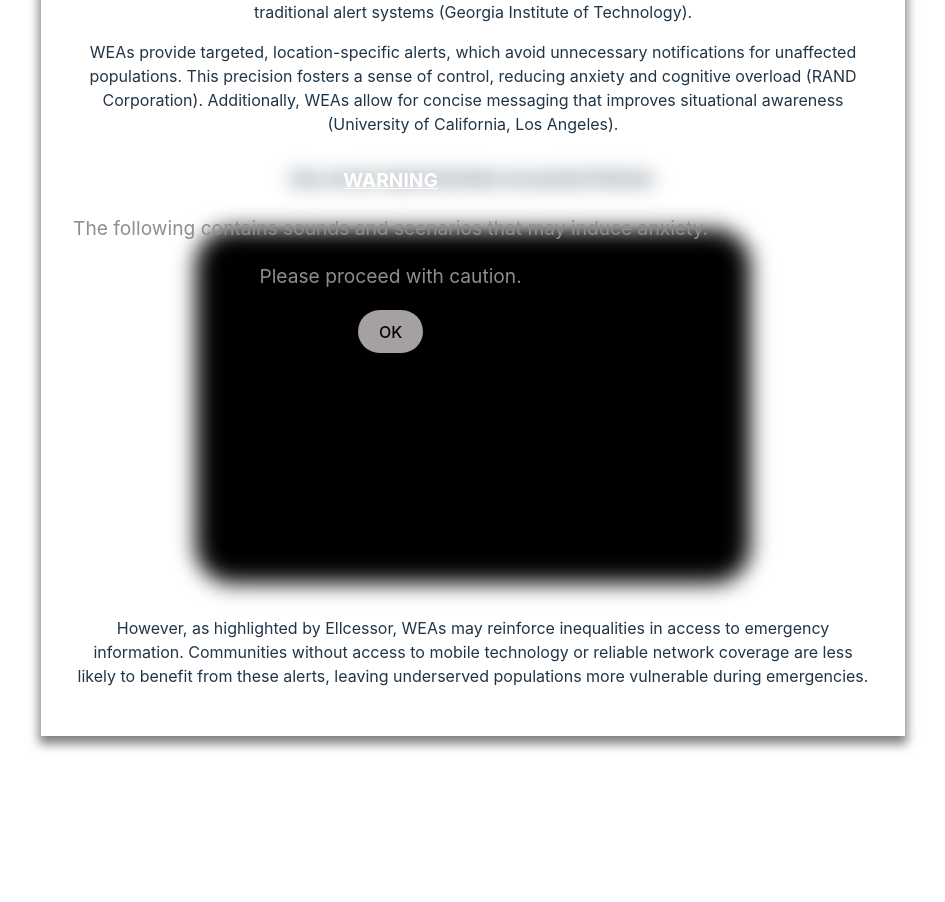
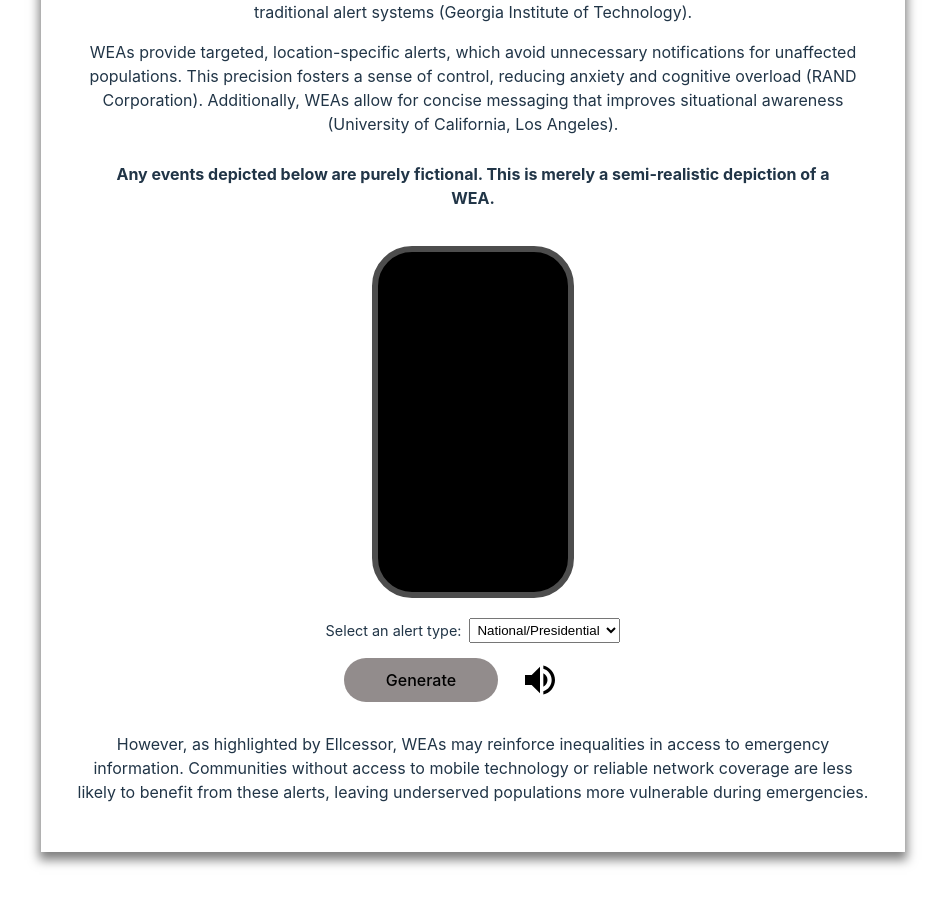
Before and after one commit to michaelrgarcia/physio-eas-systems, a React (Vite) app: page / in a window 1280 px wide. Shown: the part 2125-3027 px from the top of the page, without its empty margins (167-1112 px from the left). Before the commit the page ends 2911 px from the top, so only its background shows below. Built offline with nearby package versions, Linux system fonts and the light colour scheme.

Commit message:
Finish WeaGenerator style/visibility functionality

```diff
--- a/src/components/WeaGenerator.jsx
+++ b/src/components/WeaGenerator.jsx
@@ -1,9 +1,14 @@
 import { useState } from "react";
 import { Howl } from "howler";
 
-import "../styles/EmergencyGenerator.css";
+import "../styles/WeaGenerator.css";
 
-import EASSound from "../assets/sounds/eas-alert-usa.mp3";
+import WEASound from "../assets/sounds/wea-sound.mp3";
+
+import BatterySvg from "../assets/battery-60.svg";
+import SignalSvg from "../assets/signal-cellular-2.svg";
+import WifiSvg from "../assets/wifi.svg";
+import AlertSvg from "../assets/alert-outline.svg";
 
 function Disclaimer({ toggleVisibility }) {
   return (
@@ -24,7 +29,54 @@ function Disclaimer({ toggleVisibility }) {
   );
 }
 
-function GeneratorFunctionality() {
+function PhoneScreen({ dateInfo, alert }) {
+  if (!alert) {
+    return <div className="screen off"></div>;
+  } else if (alert === "Generating...") {
+    return (
+      <div className="screen off">
+        <p className="wea-generating">{alert}</p>
+      </div>
+    );
+  } else if (alert === "Error generating alert. Please try again.") {
+    return <div className="screen off">{alert}</div>;
+  } else {
+    return (
+      <div className="screen on">
+        <div className="top-wrapper">
+          <div className="phone-status">
+            <p className="carrier">Carrier</p>
+            <div className="status-icons">
+              <img src={SignalSvg} alt="" />
+              <img src={WifiSvg} alt="" />
+              <img src={BatterySvg} alt="" />
+            </div>
+          </div>
+          <div className="date-info">
+            <p className="date">{dateInfo.currentDate}</p>
+            <p className="time">{dateInfo.currentTime}</p>
+          </div>
+        </div>
+        <div className="bottom-wrapper">
+          {alert ? (
+            <div className="alert-notification">
+              <img src={AlertSvg} alt="" />
+              <div className="alert-body">
+                <p className="title">Emergency Alert</p>
+                <p className="info">{alert}</p>
+              </div>
+            </div>
+          ) : (
+            ""
+          )}
+          <div className="swipe-bar"></div>
+        </div>
+      </div>
+    );
+  }
+}
+
+function GeneratorFunctionality({ dateInfo }) {
   const [alertType, setAlertType] = useState("national");
   const [alert, setAlert] = useState("");
   const [soundOn, setSoundOn] = useState(true);
@@ -47,7 +99,7 @@ function GeneratorFunctionality() {
 
   function playEASSound() {
     const easSound = new Howl({
-      src: [EASSound],
+      src: [WEASound],
       volume: 0.5,
       html5: true,
       onplay: () => {
@@ -83,7 +135,6 @@ function GeneratorFunctionality() {
         setAlert(formattedAlert);
 
         if (soundOn) {
-          console.log("im supposed to be playing");
           playEASSound();
         }
       } else {
@@ -97,10 +148,11 @@ function GeneratorFunctionality() {
   }
   return (
     <>
-      <p className="eas-disclaimer">
-        Any events depicted below are purely fictional.
+      <p className="wea-disclaimer">
+        Any events depicted below are purely fictional. This is merely a
+        semi-realistic depiction of a WEA.
       </p>
-      <div className="screen">{alert}</div>
+      <PhoneScreen dateInfo={dateInfo} alert={alert} />
       <div className="controls">
         <div className="alert-type">
           <span>Select an alert type:</span>
@@ -112,7 +164,6 @@ function GeneratorFunctionality() {
             <option value="national">National/Presidential</option>
             <option value="imminent">Imminent Threat</option>
             <option value="amber">AMBER Alert</option>
-            <option value="pubsafety">Public Safety</option>
           </select>
         </div>
         <div className="control-buttons">
@@ -142,24 +193,70 @@ function GeneratorFunctionality() {
   );
 }
 
+const dayNames = [
+  "Sunday",
+  "Monday",
+  "Tuesday",
+  "Wednesday",
+  "Thursday",
+  "Friday",
+  "Saturday",
+];
+
+const monthNames = [
+  "January",
+  "February",
+  "March",
+  "April",
+  "May",
+  "June",
+  "July",
+  "August",
+  "September",
+  "October",
+  "November",
+  "December",
+];
+
 function Generator({ visible }) {
+  const now = new Date();
+  let hours = now.getHours();
+  let minutes = now.getMinutes();
+
+  if (hours > 12) {
+    hours -= 12;
+  }
+
+  if (minutes < 10) {
+    minutes = "0" + minutes;
+  }
+
+  const weekday = dayNames[now.getDay()];
+  const month = monthNames[now.getMonth()];
+  const monthday = now.getDate();
+
+  const dateInfo = {
+    currentDate: `${weekday}, ${month} ${monthday}`,
+    currentTime: `${hours}:${minutes}`,
+  };
+
   if (!visible) {
     return (
-      <div className="emergency-generator blurred">
-        <GeneratorFunctionality />
+      <div className="wea-generator blurred">
+        <GeneratorFunctionality dateInfo={dateInfo} />
       </div>
     );
   } else {
     return (
-      <div className="emergency-generator">
-        <GeneratorFunctionality />
+      <div className="wea-generator">
+        <GeneratorFunctionality dateInfo={dateInfo} />
       </div>
     );
   }
 }
 
-function EmergencyGenerator() {
-  const [visible, setVisible] = useState(false);
+function WeaGenerator() {
+  const [visible, setVisible] = useState(true); // change to false after done
 
   function toggleVisibility() {
     setVisible(!visible);
@@ -177,4 +274,4 @@ function EmergencyGenerator() {
   }
 }
 
-export default EmergencyGenerator;
+export default WeaGenerator;
--- a/src/index.css
+++ b/src/index.css
@@ -104,7 +104,8 @@ button:focus-visible {
   outline: 4px auto -webkit-focus-ring-color;
 }
 
-.eas-disclaimer {
+.eas-disclaimer,
+.wea-disclaimer {
   font-weight: bold;
 }
 
--- /dev/null
+++ b/src/styles/WeaGenerator.css
@@ -0,0 +1,235 @@
+.interactive-wea {
+  display: flex;
+  flex-direction: column;
+  justify-content: center;
+  align-items: center;
+  position: relative;
+
+  margin-top: -20px;
+}
+
+.disclaimer-overlay {
+  position: absolute;
+
+  color: #928c8c;
+  z-index: 1;
+}
+
+.warning {
+  font-weight: bold;
+  text-decoration: underline;
+  font-size: 1.5em;
+
+  color: #fff;
+}
+
+.disclaimer-overlay > p {
+  font-size: 1.2em;
+}
+
+.confirm-disclaimer {
+  background-color: #a5a1a1;
+}
+
+.wea-generator {
+  display: flex;
+  flex-direction: column;
+  align-items: center;
+  justify-content: center;
+
+  gap: 20px;
+
+  margin: 30px 30px;
+}
+
+.wea-generator.blurred {
+  filter: blur(10px);
+}
+
+.wea-generator.blurred .controls {
+  display: none;
+}
+
+.wea-generator > .screen {
+  background-color: black;
+  color: #fff;
+
+  font-family: system-ui, -apple-system, BlinkMacSystemFont;
+
+  border-radius: 40px;
+  border: 6px solid rgb(77, 77, 77);
+  padding: 20px;
+
+  width: 100%;
+
+  max-width: 150px;
+  min-height: 300px;
+
+  display: flex;
+  flex-direction: column;
+  justify-content: space-between;
+
+  position: relative;
+}
+
+.wea-generator > .screen.off {
+  justify-content: center;
+
+  font-weight: bold;
+}
+
+.wea-generating {
+  animation-name: waver;
+  animation-duration: 2s;
+  animation-iteration-count: infinite;
+}
+
+.phone-status,
+.date-info {
+  user-select: none;
+}
+
+.phone-status {
+  display: flex;
+  justify-content: space-between;
+}
+
+.carrier {
+  font-size: 0.8em;
+}
+
+.status-icons img,
+.alert-notification > img {
+  filter: invert(100%) sepia(0%) saturate(7414%) hue-rotate(352deg)
+    brightness(119%) contrast(113%);
+}
+
+.status-icons img {
+  width: 15px;
+  margin-left: 2px;
+}
+
+.status-icons > img:last-child {
+  transform: rotate(90deg);
+}
+
+.date-info {
+  margin-top: -5px;
+}
+
+.date {
+  font-size: 0.9em;
+}
+
+.time {
+  font-size: 2.3em;
+
+  margin-top: -15px;
+}
+
+.alert-notification {
+  padding: 5px;
+  border-radius: 15px;
+  min-height: 35px;
+  background-color: #928c8c6c;
+
+  display: flex;
+
+  animation-name: popup;
+  animation-duration: 0.15s;
+}
+
+.alert-notification > img {
+  width: 30px;
+}
+
+.alert-body {
+  margin-left: 10px;
+  font-size: 0.6em;
+
+  text-align: left;
+}
+
+.alert-body > .title {
+  font-weight: bold;
+
+  margin-top: 5px;
+  margin-bottom: 3px;
+}
+
+.alert-body > .info {
+  max-width: 100px;
+  max-height: 80px;
+
+  overflow: auto;
+  word-wrap: break-word;
+}
+
+.swipe-bar {
+  padding: 2px;
+  margin: 0 20px;
+  margin-top: 30px;
+  border-radius: 20px;
+
+  background-color: #fff;
+}
+
+select {
+  padding: 3px;
+}
+
+.controls {
+  display: flex;
+  flex-direction: column;
+}
+
+.control-buttons {
+  display: flex;
+  justify-content: center;
+  align-items: center;
+
+  gap: 20px;
+
+  margin-top: 15px;
+  margin-left: -40px;
+}
+
+.generate {
+  padding: 10px 40px;
+}
+
+.sound-on,
+.sound-off {
+  padding: 20px;
+}
+
+.sound-on {
+  background: url(../assets/volume-high.svg) no-repeat;
+  background-position: center;
+}
+
+.sound-off {
+  background: url(../assets/volume-off.svg) no-repeat;
+  background-position: center;
+}
+
+@keyframes popup {
+  0% {
+    transform: scale(0);
+  }
+  100% {
+    transform: scale(1);
+  }
+}
+
+@keyframes waver {
+  0% {
+    opacity: 1;
+  }
+  50% {
+    opacity: 0.5;
+  }
+  100% {
+    opacity: 0.75;
+  }
+}
```
